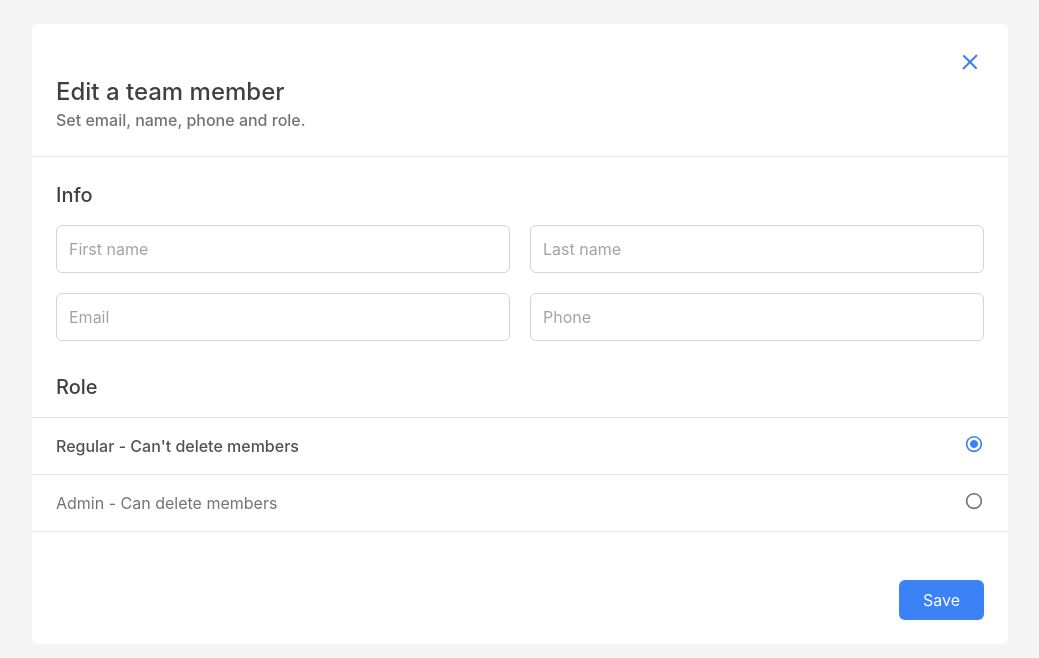
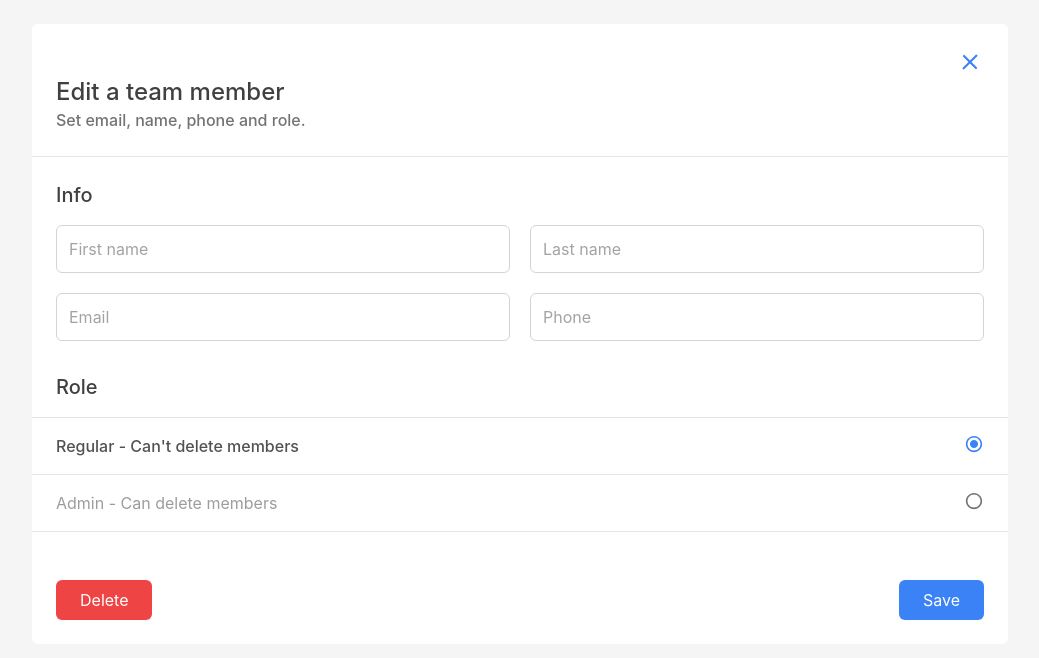
Before and after one commit to AKAspanion/teams-test, a React (Create React App) app: page /1/edit in a window 1280 px wide. Shown: the top 658 px of the page, without its empty margins (120-1159 px from the left). Built offline with nearby package versions, Linux system fonts and the light colour scheme.

Commit message:
Delete button added

```diff
--- a/src/@types/common.d.ts
+++ b/src/@types/common.d.ts
@@ -20,11 +20,13 @@ declare type InputProps = {
   type?: string;
   value: string;
   error?: boolean;
+  maxLength?: number;
   onInput?: Function;
   placeholder?: string;
 };
 
 declare type ButtonProps = {
+  error?: boolean;
   onClick?: Function;
   className?: string;
 };
--- a/src/app/App.tsx
+++ b/src/app/App.tsx
@@ -4,8 +4,6 @@ import Routes from '../routes';
 import { ErrorFallback } from '../views';
 
 function App() {
-  // document.documentElement.classList.add('dark');
-
   return (
     <main className="bg-gray-200 bg-opacity-40 dark:bg-gray-700 text-gray-500 dark:text-white h-full">
       <div className="max-w-screen-lg mx-auto">
--- a/src/components/button/index.tsx
+++ b/src/components/button/index.tsx
@@ -1,4 +1,7 @@
+import cs from 'classnames';
+
 const Button = ({
+  error,
   onClick,
   children,
 }: React.PropsWithChildren<ButtonProps>) => {
@@ -6,7 +9,11 @@ const Button = ({
     <button
       type="button"
       onClick={() => onClick && onClick()}
-      className="px-6 py-2 text-sm md:text-base focus:outline-none bg-blue-500 hover:bg-blue-600 rounded-md text-white">
+      className={cs(
+        'px-6 py-2 text-sm md:text-base focus:outline-none rounded-md text-white',
+        { 'bg-blue-500 hover:bg-blue-600': !error },
+        { 'bg-red-500 hover:bg-red-600': error },
+      )}>
       {children}
     </button>
   );
--- a/src/components/input/index.tsx
+++ b/src/components/input/index.tsx
@@ -1,16 +1,28 @@
 import cs from 'classnames';
 
 const Input = (props: InputProps) => {
-  const { value, error = false, type = 'text', onInput, placeholder } = props;
+  const {
+    value,
+    onInput,
+    maxLength,
+    placeholder,
+    type = 'text',
+    error = false,
+  } = props;
   return (
     <input
       type={type}
       value={value}
+      maxLength={maxLength}
       placeholder={placeholder}
       onChange={(elem) => onInput && onInput(elem.target.value)}
       className={cs(
         'p-2 px-3 h-10 md:h-12 w-full focus:outline-none focus:border-blue-500 text-sm md:text-base border text-gray-700 rounded-md',
-        { 'border-red-300': error, 'border-gray-300': !error },
+        'dark:bg-gray-800 dark:text-white  dark:focus:border-blue-500',
+        {
+          'border-red-300 dark:border-red-600': error,
+          'border-gray-300 dark:border-gray-800': !error,
+        },
       )}
     />
   );
--- a/src/redux/actions/team.ts
+++ b/src/redux/actions/team.ts
@@ -1,8 +1,17 @@
-import { ADD_TEAM_MEMBER, EDIT_TEAM_MEMBER } from '../types';
+import {
+  ADD_TEAM_MEMBER,
+  EDIT_TEAM_MEMBER,
+  DELETE_TEAM_MEMBER,
+} from '../types';
 
 export const addTeamMember = (user: TeamMember | FormType): ReduxAction => ({
   type: ADD_TEAM_MEMBER,
   payload: user,
+});
+
+export const deleteTeamMember = (id: string): ReduxAction => ({
+  type: DELETE_TEAM_MEMBER,
+  payload: id,
 });
 
 export const editTeamMember = (
--- a/src/redux/reducers/team.ts
+++ b/src/redux/reducers/team.ts
@@ -1,4 +1,8 @@
-import { ADD_TEAM_MEMBER, EDIT_TEAM_MEMBER } from '../types';
+import {
+  ADD_TEAM_MEMBER,
+  EDIT_TEAM_MEMBER,
+  DELETE_TEAM_MEMBER,
+} from '../types';
 
 const intialState: any = { members: [] };
 
@@ -14,6 +18,13 @@ export const teamReducer = (state = intialState, action: ReduxAction) => {
       state.members[objIndex] = { ...oldObj, ...user };
 
       return { ...state, members: [...state.members] };
+    case DELETE_TEAM_MEMBER:
+      return {
+        ...state,
+        members: [
+          ...state.members.filter((m: TeamMember) => m.id !== action.payload),
+        ],
+      };
     default:
       return state;
   }
--- a/src/redux/types/team.ts
+++ b/src/redux/types/team.ts
@@ -1,3 +1,5 @@
 export const ADD_TEAM_MEMBER = 'addTeamMember';
 
 export const EDIT_TEAM_MEMBER = 'editTeamMember';
+
+export const DELETE_TEAM_MEMBER = 'deleteTeamMember';
--- a/src/views/add/index.tsx
+++ b/src/views/add/index.tsx
@@ -5,8 +5,12 @@ import { useDispatch, useSelector } from 'react-redux';
 import { useParams, useHistory } from 'react-router-dom';
 import { IoMdRadioButtonOff, IoMdRadioButtonOn } from 'react-icons/io';
 
+import {
+  addTeamMember,
+  editTeamMember,
+  deleteTeamMember,
+} from '../../redux/actions';
 import { Container, Heading, Button, Input } from '../../components';
-import { addTeamMember, editTeamMember } from '../../redux/actions';
 import { selectTeamMembers } from '../../redux/selectors';
 import { useUserForm } from '../../hooks/useUserForm';
 
@@ -27,7 +31,7 @@ const Add = ({ type = 'add' }: { type?: string }) => {
   const memberFound = (key: string, value: any) =>
     members.findIndex((member: any) => member[key] === value) > -1;
 
-  const handleClick = async () => {
+  const handleSave = async () => {
     try {
       validate();
 
@@ -41,12 +45,14 @@ const Add = ({ type = 'add' }: { type?: string }) => {
           }
 
           dispatch(addTeamMember({ id: uid.generate(), ...user }));
+          history.push('/');
         } else if (type === 'edit') {
           const { id } = params;
 
           if (memberFound('id', id)) {
             if (id) {
               dispatch(editTeamMember(id, { ...user }));
+              history.push('/');
             }
           } else {
             alert('This user id doesnt exists');
@@ -59,6 +65,18 @@ const Add = ({ type = 'add' }: { type?: string }) => {
     }
   };
 
+  const handleDelete = () => {
+    const { id } = params;
+
+    if (memberFound('id', id)) {
+      if (id) {
+        dispatch(deleteTeamMember(id));
+        history.push('/');
+      }
+    } else {
+      alert('This user id doesnt exists');
+    }
+  };
   useEffect(() => {
     if (type === 'edit') {
       const { id } = params;
@@ -92,8 +110,8 @@ const Add = ({ type = 'add' }: { type?: string }) => {
         title={`${type === 'add' ? 'Add' : 'Edit'} a team member`}
         onAction={() => history.push('/')}
       />
-      <div className="p-3 md:p-6 border-t">
-        <div className="font-medium md:text-xl text-gray-700 pb-3 md:pb-4">
+      <div className="p-3 md:p-6 border-t dark:border-gray-800">
+        <div className="font-medium md:text-xl text-gray-700 pb-3 md:pb-4 dark:text-white">
           Info
         </div>
         <div className="flex gap-3 md:gap-5 flex-col md:flex-row">
@@ -117,6 +135,8 @@ const Add = ({ type = 'add' }: { type?: string }) => {
             onInput={(v: string) => setUserForm('email', v)}
           />
           <Input
+            type="number"
+            maxLength={10}
             value={user.phone}
             placeholder="Phone"
             onInput={(v: string) => setUserForm('phone', v)}
@@ -124,16 +144,18 @@ const Add = ({ type = 'add' }: { type?: string }) => {
         </div>
       </div>
       <div>
-        <div className="font-medium md:text-xl text-gray-700 p-3 md:p-6 pb-0 md:pb-0 md:pt-2">
+        <div className="font-medium md:text-xl text-gray-700 p-3 md:p-6 pb-0 md:pb-0 md:pt-2 dark:text-white">
           Role
         </div>
         <div className="py-3 md:py-4 md:pb-6">
           <div
             onClick={() => setUserForm('isAdmin', false)}
-            className="flex justify-between border-b border-t px-3 py-3 md:px-6 py-4   cursor-pointer">
+            className="flex justify-between border-b border-t px-3 py-3 md:px-6 py-4 cursor-pointer dark:border-gray-800">
             <p
               className={cs('pr-4 text-sm md:text-base', {
-                'font-medium text-gray-600': user.isAdmin === false,
+                'opacity-70': user.isAdmin === true,
+                'font-medium text-gray-600 dark:text-white':
+                  user.isAdmin === false,
               })}>
               Regular - Can't delete members
             </p>
@@ -147,10 +169,12 @@ const Add = ({ type = 'add' }: { type?: string }) => {
           </div>
           <div
             onClick={() => setUserForm('isAdmin', true)}
-            className="flex justify-between border-b px-3 py-3 md:px-6 md:py-4 cursor-pointer">
+            className="flex justify-between border-b px-3 py-3 md:px-6 md:py-4 cursor-pointer dark:border-gray-800">
             <p
               className={cs('pr-4 text-sm md:text-base', {
-                'font-medium text-gray-600': user.isAdmin === true,
+                'opacity-70': user.isAdmin === false,
+                'font-medium text-gray-600 dark:text-white':
+                  user.isAdmin === true,
               })}>
               Admin - Can delete members
             </p>
@@ -164,8 +188,17 @@ const Add = ({ type = 'add' }: { type?: string }) => {
           </div>
         </div>
       </div>
-      <div className="p-3 md:p-6 flex justify-end">
-        <Button onClick={() => handleClick()}>Save</Button>
+      <div
+        className={cs('p-3 md:p-6 flex', {
+          'justify-end': type !== 'edit',
+          'justify-between': type === 'edit',
+        })}>
+        {type === 'edit' && (
+          <Button error onClick={() => handleDelete()}>
+            Delete
+          </Button>
+        )}
+        <Button onClick={() => handleSave()}>Save</Button>
       </div>
     </Container>
   );
```
